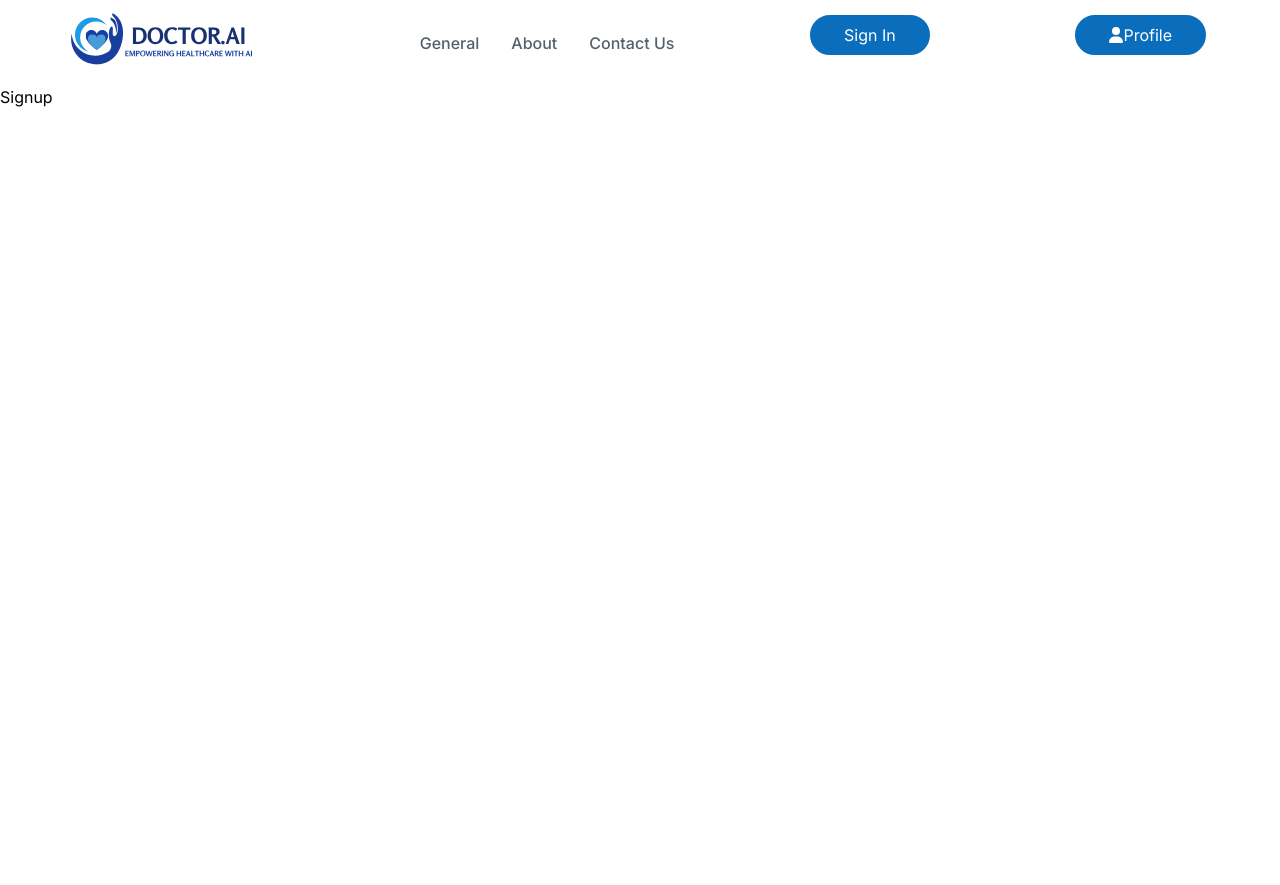
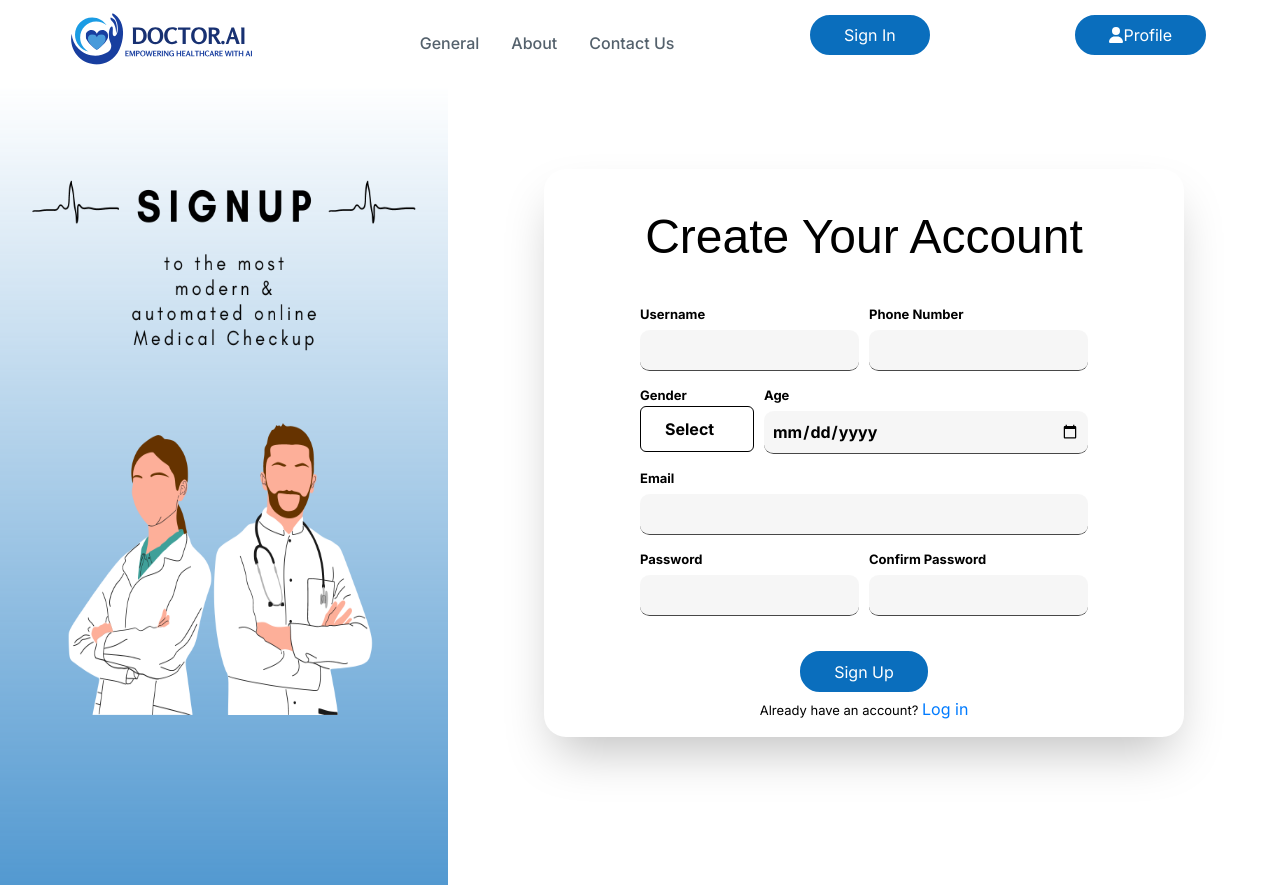
Before and after one commit to Anuragkumarsah/Hack4Bengal2.0, a React (Vite) app in the folder Frontend/: page /signup in a window 1280 px wide. Before the commit the page ends 800 px from the top, so only its background shows below. Built offline with nearby package versions, Linux system fonts and the light colour scheme; a web font is replaced by a local one.

Commit message:
user logging in/ backend added

```diff
--- a/Frontend/src/pages/Login/Login.jsx
+++ b/Frontend/src/pages/Login/Login.jsx
@@ -12,7 +12,6 @@ const Login = () => {
             <div className="left-section">
                 <img
                     className="image"
-                    // src="./Image/doctors.gif"
                     src={LoginImg}
                     alt="Image"
                 />
--- a/Frontend/src/pages/Signup/Signup.jsx
+++ b/Frontend/src/pages/Signup/Signup.jsx
@@ -1,9 +1,130 @@
 import React from 'react'
+import '../Signup/Signup.css'
+import SignupImg from '../../assets/Images/Signup_page_image.png'
+import { Link } from "react-router-dom";
 
 const Signup = () => {
-  return (
-    <div>Signup</div>
-  )
-}
+    return (
+        <div className="signup-page">
+            <div className="left-section">
+                <img
+                    className="image"
+                    src={SignupImg}
+                    alt="Image"
+                />
+            </div>
+            <div className="right-section">
+                <h1>Create Your Account</h1>
+                <form>
+                    <div className="name-number">
+                        <label className="label">
+                            Username
+                            <input
+                                type="text"
+                                // value={username}
+                                name="username"
+                                className="form-input input"
+                                required // Make username required
+                                // onChange={handleChange}
+                            />
+                        </label>
+                        <label className="label">
+                            Phone Number
+                            <input
+                                type="text"
+                                // value={phoneNumber}
+                                name="phoneNumber"
+                                className="form-input input"
+                                // onChange={handleChange}
+                            />
+                        </label>
+                    </div>
+
+                    <div className="name-number">
+                        <label className="label">
+                            Gender
+                            <select
+                                // value={gender}
+                                name="gender"
+                                className="form-input input"
+                                // onChange={handleChange}
+                            >
+                                <option value="">Select</option>
+                                <option value="M">Male</option>
+                                <option value="F">Female</option>
+                            </select>
+                        </label>
+                        <label className="label">
+                            Age
+                            <input
+                                type="date"
+                                // value={dob}
+                                name="dob"
+                                className="form-input input"
+                                // onChange={handleChange}
+                            />
+                        </label>
+                    </div>
+                    <label className="label">
+                        Email
+                        <input
+                            // value={email}
+                            type="email"
+                            name="email"
+                            className="form-input input"
+                            required // Make email required
+                            // onChange={handleChange}
+                        />
+                    </label>
+                    <div className="name-number">
+                        <label className="label">
+                            Password
+                            <input
+                                type="password"
+                                // value={password}
+                                name="password"
+                                className="form-input input"
+                                required // Make password required
+                                // onChange={handleChange}
+                            />
+                        </label>
+                        <label className="label">
+                            Confirm Password
+                            <input
+                                type="password"
+                                // value={confirmPassword}
+                                name="confirmPassword"
+                                className="form-input input"
+                                // onChange={handleChange}
+                            />
+                        </label>
+                    </div>
+
+                        <span className="password-requirements">
+                            <ul className="password-errors">
+                            </ul>
+                        </span>
+
+
+                    {/* <span className="password-requirements">
+                            Password must contain at least one uppercase letter, one lowercase letter, one digit, and one special character (@, #, $, %, ^, &, *).
+                        </span> */}
+                    <div className="form-footer">
+                        <button
+                            type="button"
+                            className="action_btn"
+                            // onClick={handleSubmitForm}
+                        >
+                            Sign Up
+                        </button>
+                    </div>
+                    <p className="already-account">
+                        Already have an account? <Link to="/login">Log in</Link>
+                    </p>
+                </form>
+            </div>
+        </div>
+    );
+};
 
 export default Signup
```
Also changed, not shown: Frontend/src/assets/Images/Signup_page_image.png (added).
